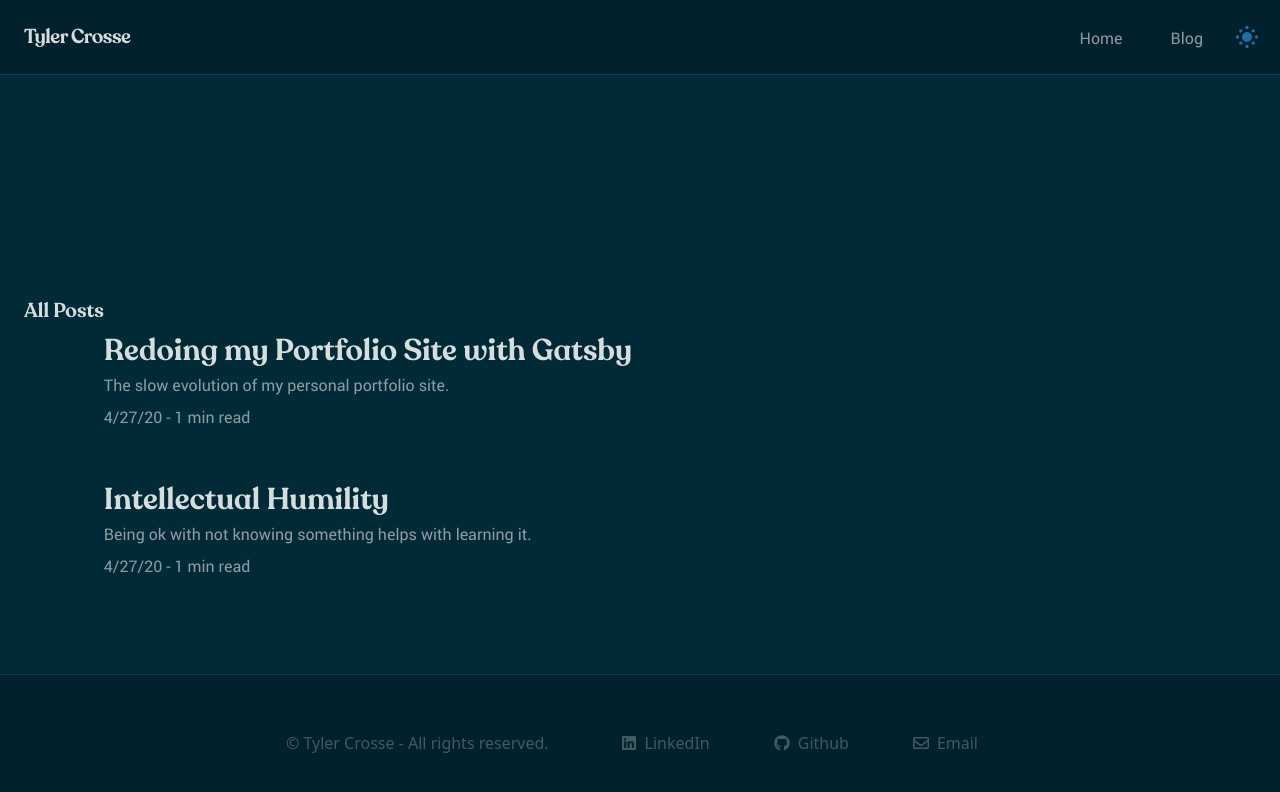
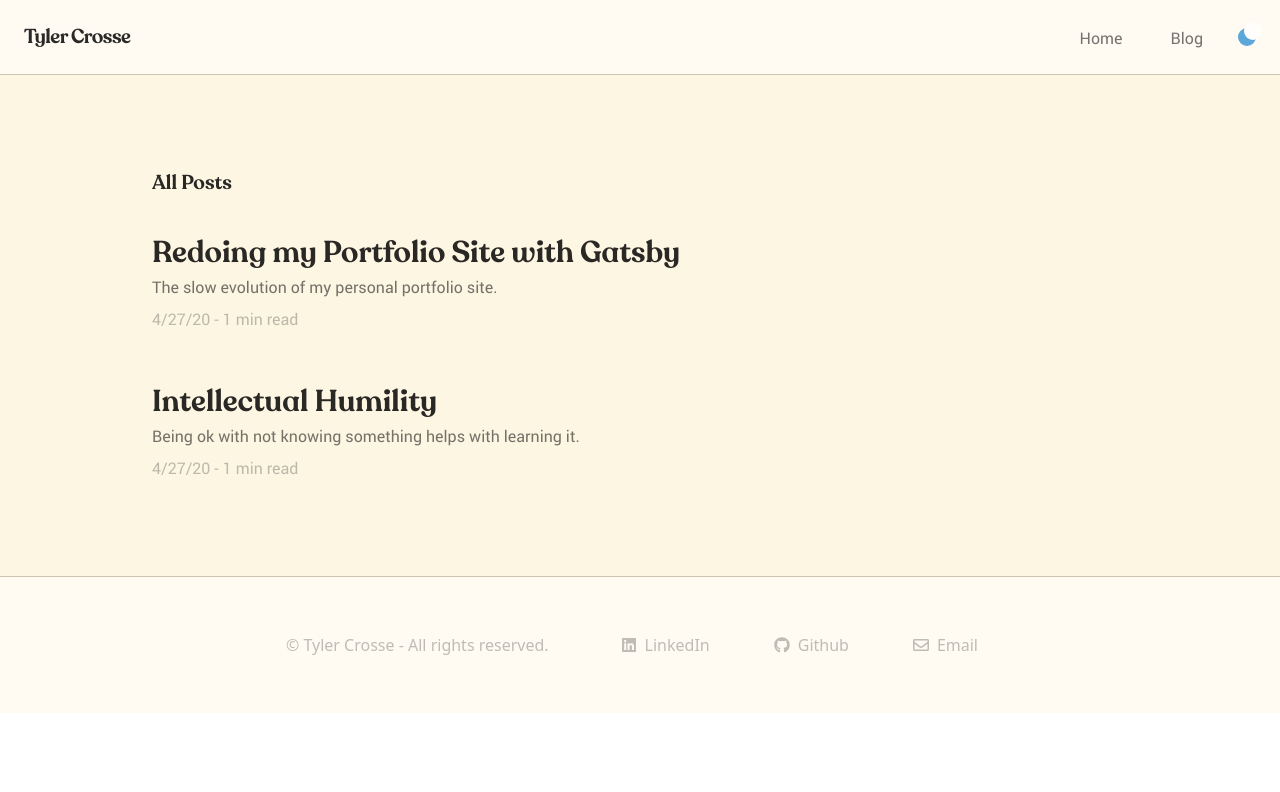
Before and after one commit to tylercrosse/tylercrosse.github.io, a Gatsby site: page /blog in a window 1280 px wide. Built offline with nearby package versions, Linux system fonts and the light colour scheme; Gatsby itself is replaced by a stand-in of ours.

Commit message:
Redo theme context and tweak styles

```diff
--- a/gatsby-browser.js
+++ b/gatsby-browser.js
@@ -3,4 +3,10 @@
  *
  * See: https://www.gatsbyjs.org/docs/browser-apis/
  */
-import "./src/css/index.css"
+import React from 'react'
+import './src/css/index.css'
+import { ThemeProvider } from './src/context/ThemeContext'
+
+export const wrapRootElement = ({ element }) => (
+  <ThemeProvider>{element}</ThemeProvider>
+)
--- a/src/components/BlogPosts.tsx
+++ b/src/components/BlogPosts.tsx
@@ -53,7 +53,7 @@ const BlogPosts: React.FC<BlogPostsProps> = () => {
             <p className="pb-2 text-gray-700 font-body text-theme-s8">
               {node.frontmatter?.description}
             </p>
-            <div className="text-gray-500 font-body text-theme-s8">
+            <div className="text-gray-500 font-body text-theme-s7">
               {node.frontmatter?.date} - {node.timeToRead} min read
             </div>
           </Link>
--- a/src/components/DayOrNight.tsx
+++ b/src/components/DayOrNight.tsx
@@ -1,19 +1,15 @@
 import React, { useContext } from 'react'
-
-export const ThemeContext: React.Context<[
-  string,
-  (s: string) => void
-]> = React.createContext(['light', () => {}])
+import ThemeContext from '../context/ThemeContext'
 
 interface DayOrNightProps {}
 
 const DayOrNight: React.FC<DayOrNightProps> = () => {
-  const [theme, setTheme] = useContext(ThemeContext)
+  const { toggleDark } = useContext(ThemeContext)
   return (
     <button
       className="iconWrapper"
       onClick={() => {
-        setTheme(theme === 'light' ? 'dark' : 'light')
+        toggleDark()
       }}
     >
       <div className="moonOrSun" />
--- a/src/components/Footer.tsx
+++ b/src/components/Footer.tsx
@@ -1,11 +1,17 @@
 import React from 'react'
 import { FaLinkedin, FaGithub, FaRegEnvelope } from 'react-icons/fa'
 
-interface FooterProps {}
+interface FooterProps {
+  isWhite?: boolean
+}
 
-const Footer: React.FC<FooterProps> = ({ children }) => {
+const Footer: React.FC<FooterProps> = ({ children, isWhite = false }) => {
   return (
-    <footer className="flex items-center justify-center p-10 border-t border-theme-p2 bg-theme-p6">
+    <footer
+      className={`flex items-center justify-center p-10 border-t border-theme-p2 ${
+        isWhite ? 'bg-white' : 'bg-theme-p6'
+      }`}
+    >
       <div className="mr-10 text-theme-s7">
         &copy; Tyler Crosse - All rights reserved.
       </div>
--- a/src/components/Header.tsx
+++ b/src/components/Header.tsx
@@ -2,7 +2,9 @@ import React, { useState } from 'react'
 import { Link } from 'gatsby'
 import DayOrNight from './DayOrNight'
 
-interface HeaderProps {}
+interface HeaderProps {
+  isWhite?: boolean
+}
 
 const menuItems = [
   { url: '/', text: 'Home' },
@@ -12,7 +14,7 @@ const menuItems = [
   // { url: '/about', text: 'About' },
 ]
 
-const Header: React.FC<HeaderProps> = () => {
+const Header: React.FC<HeaderProps> = ({ isWhite = false }) => {
   const [isMenuOpen, setMenuOpen] = useState(false)
 
   const MenuItem: React.FC<{ url: string; text: string }> = ({ url, text }) => (
@@ -26,11 +28,15 @@ const Header: React.FC<HeaderProps> = () => {
   )
 
   return (
-    <header className="fixed inset-x-0 top-0 z-10 border-b border-theme-p2 bg-theme-p6">
+    <header
+      className={`fixed inset-x-0 top-0 z-10 border-b border-theme-p2 ${
+        isWhite ? 'bg-white' : 'bg-theme-p6'
+      }`}
+    >
       <nav className="relative flex flex-wrap items-center justify-between max-w-screen-xl px-6 mx-auto">
         <Link
           to="/"
-          className="flex items-center flex-shrink-0 mr-6 text-theme-s9 hover:text-blue-800"
+          className="flex items-center flex-shrink-0 mr-6 text-theme-s9 hover:text-sol-blue"
         >
           {/* <svg
             className="w-8 h-8 mr-2 fill-current"
--- a/src/components/Layout.tsx
+++ b/src/components/Layout.tsx
@@ -1,20 +1,20 @@
-import React, { useState } from 'react'
+import React, { useContext } from 'react'
 import Header from './Header'
 import Footer from './Footer'
-import { ThemeContext } from './DayOrNight'
+import ThemeContext from '../context/ThemeContext'
 
-interface LayoutProps {}
+interface LayoutProps {
+  isWhite?: boolean
+}
 
-const Layout: React.FC<LayoutProps> = ({ children }) => {
-  const themeHook = useState('light')
+const Layout: React.FC<LayoutProps> = ({ children, isWhite = false }) => {
+  const { dark } = useContext(ThemeContext)
   return (
-    <ThemeContext.Provider value={themeHook}>
-      <div className={themeHook[0] === 'light' ? 'themeDark' : 'themeLight'}>
-        <Header />
-        {children}
-        <Footer />
-      </div>
-    </ThemeContext.Provider>
+    <div className={dark ? 'themeDark' : 'themeLight'}>
+      <Header isWhite={isWhite} />
+      {children}
+      <Footer isWhite={isWhite} />
+    </div>
   )
 }
 
--- /dev/null
+++ b/src/context/ThemeContext.tsx
@@ -0,0 +1,48 @@
+import React from 'react'
+
+/** {@link https://www.gatsbyjs.org/blog/2019-01-31-using-react-context-api-with-gatsby/} */
+const defaultState = {
+  dark: false,
+  toggleDark: () => {},
+}
+const ThemeContext = React.createContext(defaultState)
+// Getting dark mode information from OS!
+// You need macOS Mojave + Safari Technology Preview Release 68 to test this currently.
+const supportsDarkMode = () =>
+  window.matchMedia('(prefers-color-scheme: dark)').matches === true
+
+class ThemeProvider extends React.Component {
+  state = {
+    dark: false,
+  }
+  toggleDark = () => {
+    let dark = !this.state.dark
+    localStorage.setItem('dark', JSON.stringify(dark))
+    this.setState({ dark })
+  }
+  componentDidMount() {
+    // Getting dark mode value from localStorage!
+    const lsDark = JSON.parse(localStorage.getItem('dark'))
+    if (lsDark) {
+      this.setState({ dark: lsDark })
+    } else if (supportsDarkMode()) {
+      this.setState({ dark: true })
+    }
+  }
+  render() {
+    const { children } = this.props
+    const { dark } = this.state
+    return (
+      <ThemeContext.Provider
+        value={{
+          dark,
+          toggleDark: this.toggleDark,
+        }}
+      >
+        {children}
+      </ThemeContext.Provider>
+    )
+  }
+}
+export default ThemeContext
+export { ThemeProvider }
--- a/src/pages/blog.tsx
+++ b/src/pages/blog.tsx
@@ -8,11 +8,9 @@ const Blog: React.FC<BlogProps> = ({ data }) => {
   return (
     <Layout>
       <main className="relative py-10 bg-theme-p5">
-        <section className="flex max-w-screen-xl p-6 pt-64 mx-auto">
-          <h1 className="text-xl font-display text-theme-s9">All Posts</h1>
-          <div>
-            <BlogPosts />
-          </div>
+        <section className="max-w-screen-lg p-6 pt-32 mx-auto">
+          <div className="text-xl font-display text-theme-s9">All Posts</div>
+          <BlogPosts />
         </section>
       </main>
     </Layout>
--- a/src/templates/BlogPost.tsx
+++ b/src/templates/BlogPost.tsx
@@ -1,7 +1,8 @@
-import React from 'react'
+import React, { useContext } from 'react'
 import { graphql } from 'gatsby'
 import { BlogPostQuery } from '../../graphql-types'
 import Layout from '../components/Layout'
+import ThemeContext from '../context/ThemeContext'
 
 interface TemplateProps {
   readonly data: BlogPostQuery
@@ -10,11 +11,13 @@ interface TemplateProps {
 const Template: React.FC<any> = ({
   data, // this prop will be injected by the GraphQL query below.
 }) => {
+  const { dark } = useContext(ThemeContext)
   const { markdownRemark } = data // data.markdownRemark holds your post data
   const { frontmatter, html, timeToRead } = markdownRemark
   return (
-    <Layout>
-      <main className="max-w-3xl p-10 pt-32 m-auto bg-theme-p6">
+    <Layout isWhite={!dark}>
+      <main className={`relative pt-32 ${dark ? 'bg-sol-dark-4' : 'bg-white'}`}>
+        <div className="max-w-3xl p-10 m-auto">
           <h1 className="text-5xl leading-tight font-display text-theme-s9">
             {frontmatter.title}
           </h1>
@@ -28,6 +31,7 @@ const Template: React.FC<any> = ({
             className="pt-8 text-xl text-theme-s8 blog-post-content font-body"
             dangerouslySetInnerHTML={{ __html: html }}
           />
+        </div>
       </main>
     </Layout>
   )
```
Also changed, not shown: 1 other file. Lines whose indentation alone changed are shown as unchanged.
